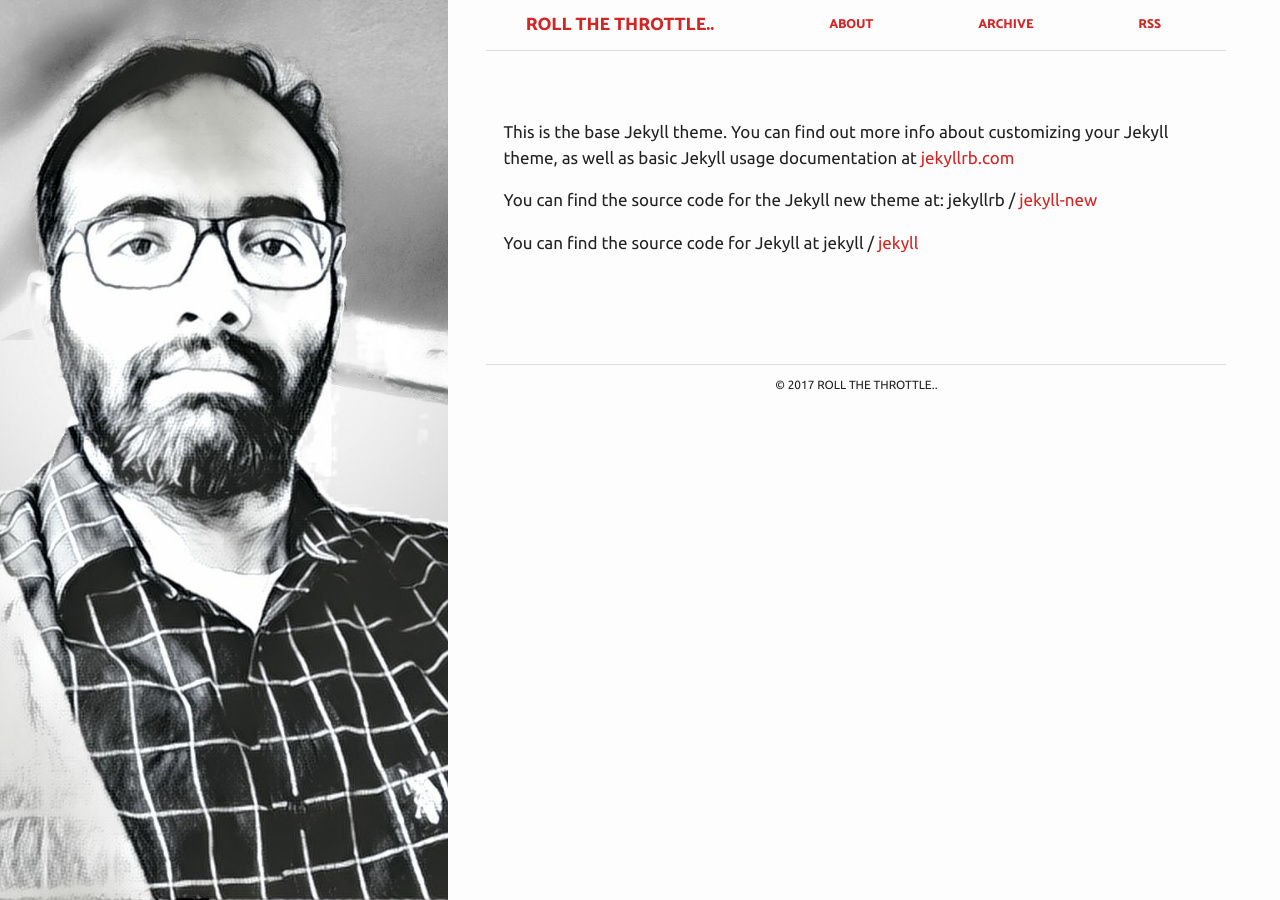
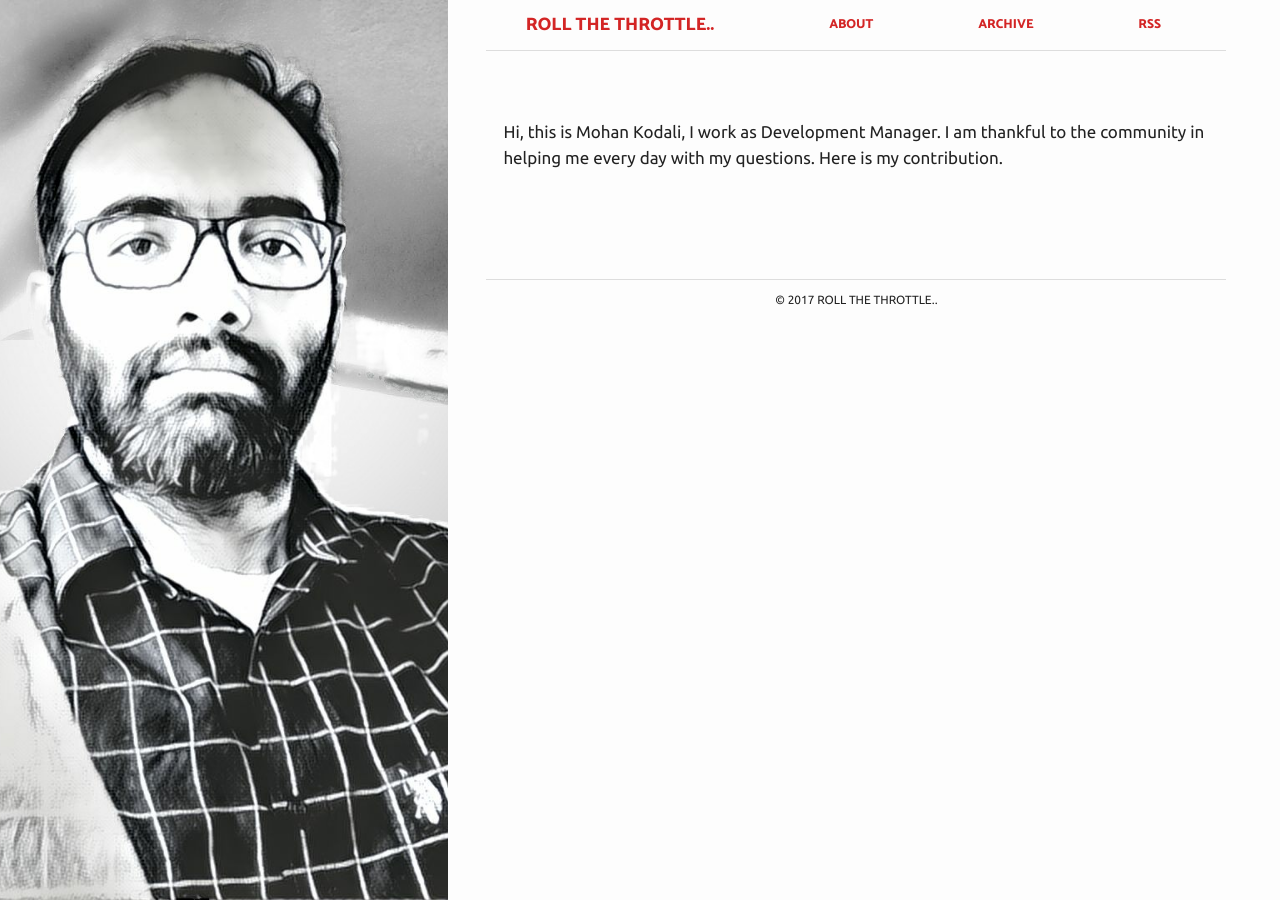
Before and after one commit to drsushmita/drsushmita.github.io, a Jekyll site: the page built from about.md, in a window 1280 px wide. Built offline with Jekyll 4.4.1, drawn with Linux system fonts in a browser that asks for light colours.

Commit message:
About Me Changes

```diff
--- a/about.md
+++ b/about.md
@@ -2,18 +2,9 @@
 bg: "mk.jpg"
 layout: page
 title: "About"
-crawlertitle: "Why and how this blog was created"
+crawlertitle: "Mohan Kodali's Blog"
 permalink: /about/
 summary: ""
 active: about
 ---
-
-This is the base Jekyll theme. You can find out more info about customizing your Jekyll theme, as well as basic Jekyll usage documentation at [jekyllrb.com](http://jekyllrb.com/)
-
-You can find the source code for the Jekyll new theme at:
-{{site.twitter_username}} /
-[jekyll-new](https://github.com/jglovier/jekyll-new)
-
-You can find the source code for Jekyll at
-{{site.github_username}} /
-[jekyll](https://github.com/jekyll/jekyll)
+Hi, this is Mohan Kodali, I work as Development Manager. I am thankful to the community in helping me every day with my questions. Here is my contribution.
```
Also changed, not shown: 2 other files.
